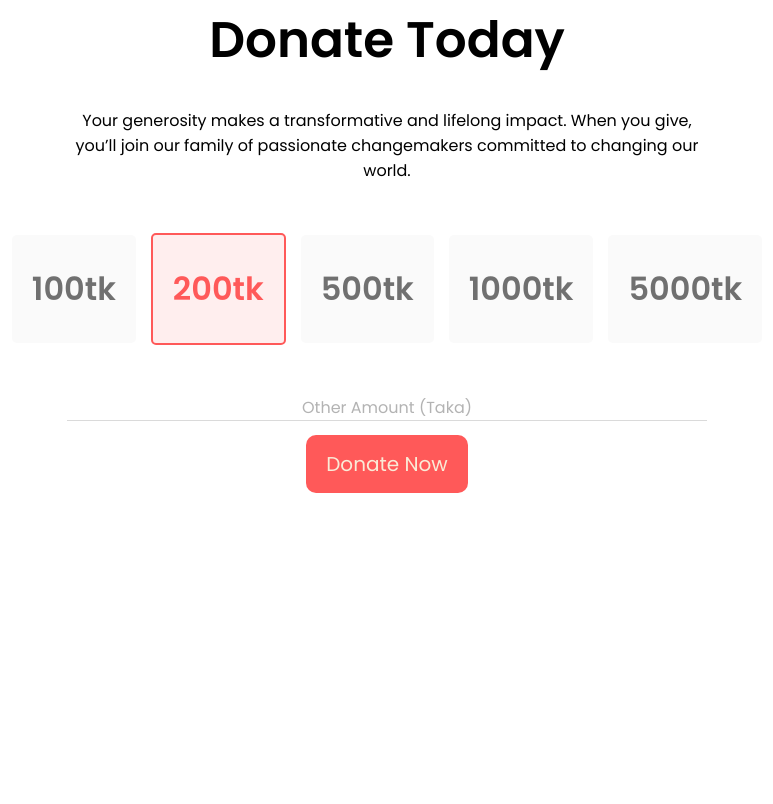
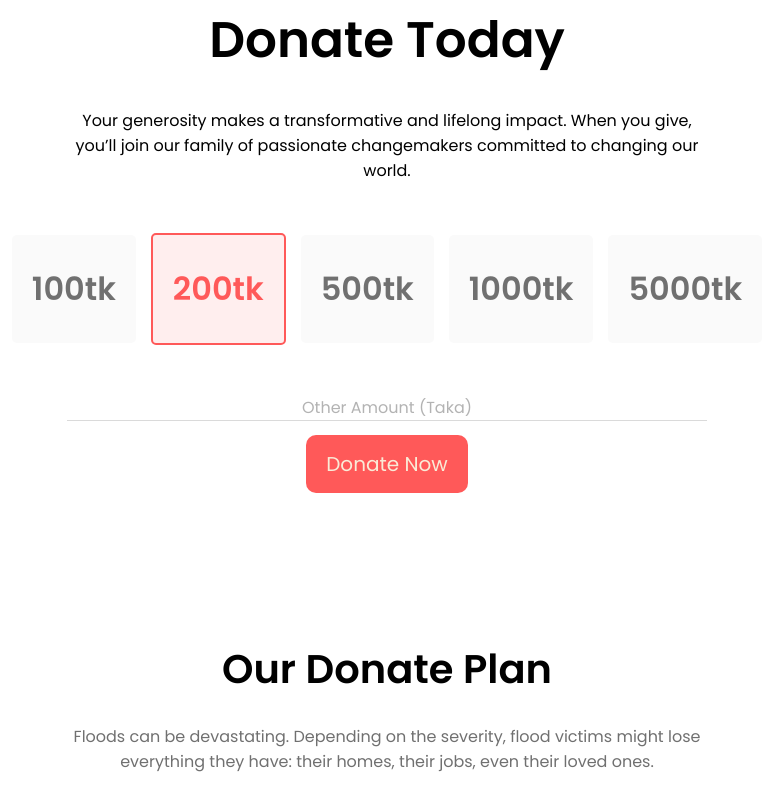
Before and after one commit to chayon4619/first-assignment, a plain HTML site: page index.html in a window 1280 px wide. Shown: the part 925-1729 px from the top of the page, without its empty margins (253-1026 px from the left). Before the commit the page ends 1474 px from the top, so only its background shows below. Drawn offline with Linux system fonts and the light colour scheme.

Commit message:
about plan

```diff
--- a/index.html
+++ b/index.html
@@ -52,7 +52,16 @@
 
     </div>
     <div class="second-btn"><a class="button" href="">Donate Now</a></div>
+    </div>
+    <div>
+        <h1 id="plan">
+            Our Donate Plan
 
+        </h1>
+        <p id="flood">
+            Floods can be devastating. Depending on the severity, flood victims might lose everything they have: their
+            homes, their jobs, even their loved ones.
+        </p>
 
     </div>
 
--- a/style.css
+++ b/style.css
@@ -104,3 +104,19 @@ body {
     margin-top: -100px;
     padding-bottom: 70px;
 }
+
+#plan {
+    text-align: center;
+    font-size: 40px;
+    margin-top: 70px;
+    margin-bottom: 5px;
+    padding: 20px;
+}
+
+#flood {
+    color: #707070;
+    text-align: center;
+    padding-left: 25%;
+    padding-right: 25%;
+    padding-bottom: 30px;
+}
```
